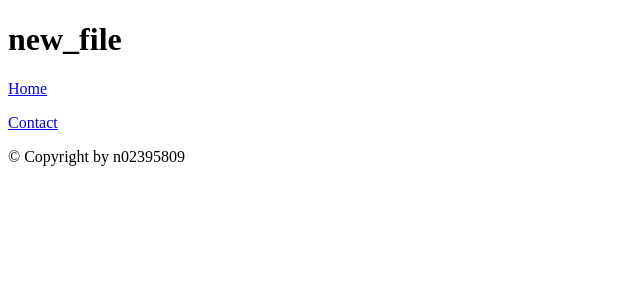
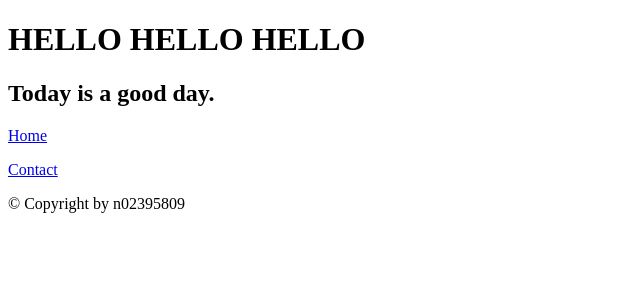
Before and after one commit to dylansheppard/fall2014WebProg, a PHP site: page / in a window 1280 px wide. Shown: the top 300 px of the page, without its empty margins (0-640 px from the left). Run offline with PHP 8.4, Linux system fonts and the light colour scheme.

Commit message:
Demonstrating web server

```diff
--- a/index.php
+++ b/index.php
@@ -10,7 +10,8 @@
 	<body>
 		<div>
 			<header>
-				<h1>new_file</h1>
+				<h1>HELLO HELLO HELLO</h1>
+				<h2> Today is a good day.</h2>
 			</header>
 			<nav>
 				<p>
```
